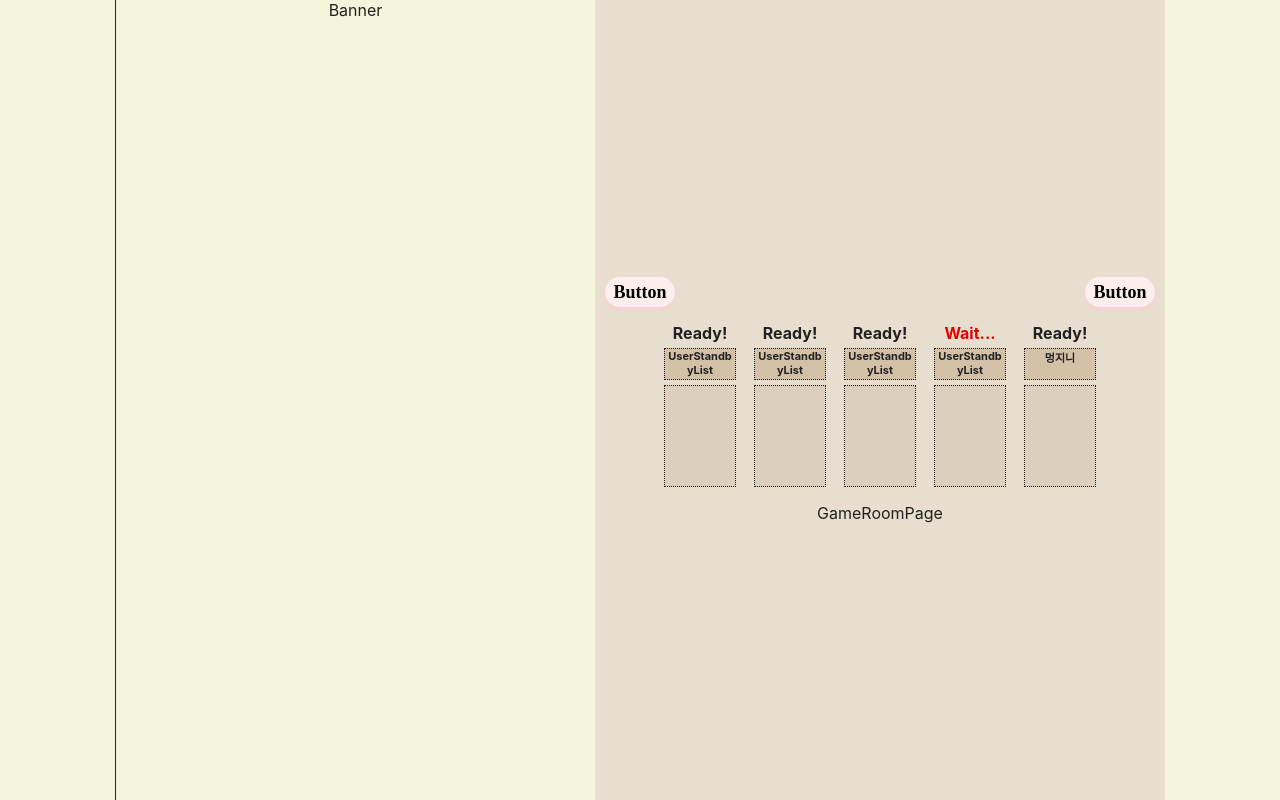
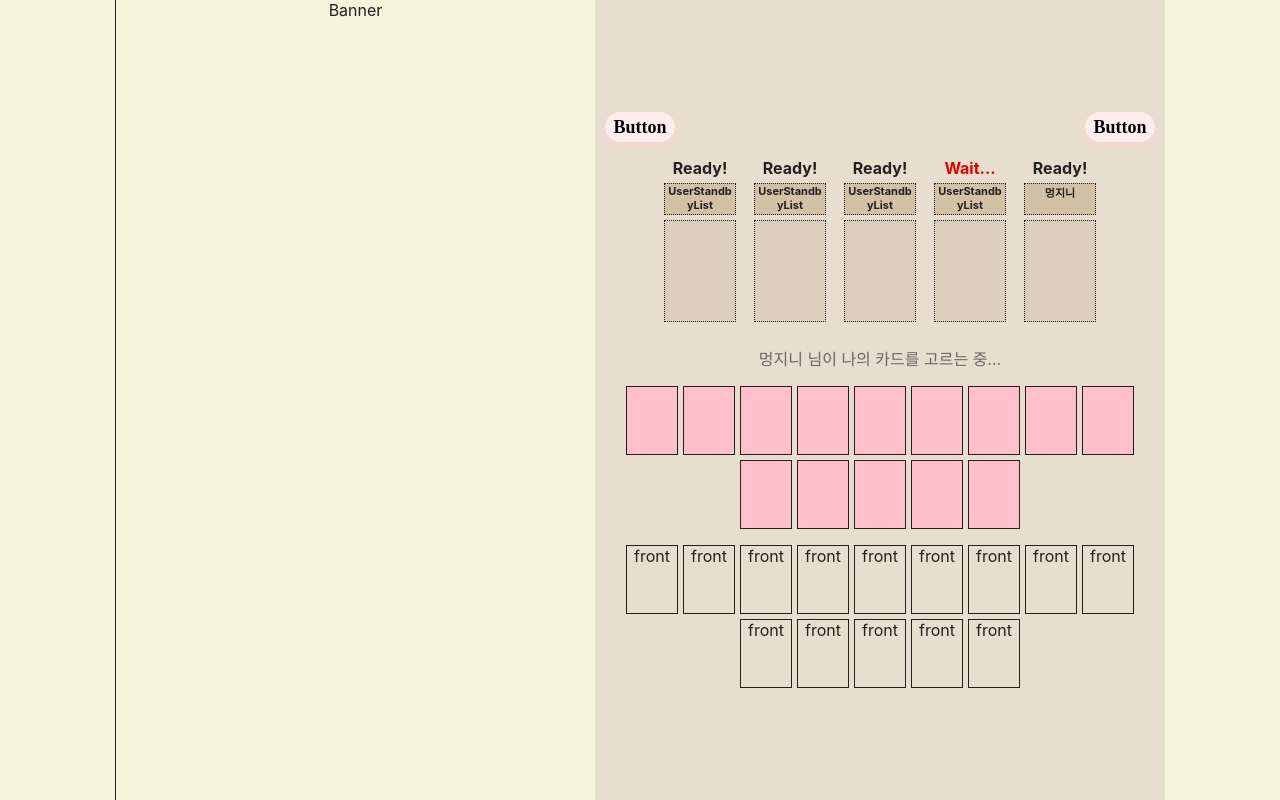
Before and after one commit to whoistheking/front-end, a React (Create React App) app: page /gameroom/start in a window 1280 px wide. Built offline with nearby package versions, Linux system fonts and the light colour scheme; a web font is replaced by a local one.

Commit message:
<Feat: 카드 컴포넌트 및 게임시작 페이지 마크업>

```diff
--- /dev/null
+++ b/src/components/common/ChoiceCardList.tsx
@@ -0,0 +1,35 @@
+import React from 'react'
+import styled from 'styled-components';
+import PokerCard from './PokerCard';
+
+const ChoiceCardList = () => {
+
+    const cardArr : number[] = [1, 2, 3, 4, 5, 6, 7, 8, 9, 10, 11, 12, 13, 14];
+
+  return (
+    <CardListContainer>
+        {cardArr?.map((item : number) => {
+            return (
+                <PokerCard key={item} mycard={false}/>
+            )
+        })}
+    </CardListContainer>
+  )
+};
+
+const CardListContainer = styled.div`
+    width: 550px;
+    margin: 0px auto;
+    display: flex;
+    flex-direction: row;
+    justify-content: center;
+    align-items: center;
+    flex-wrap: wrap;
+    gap: 5px;
+
+    @media screen and (max-width: 550px) {
+        width: 96%;
+    }
+`;
+
+export default ChoiceCardList;
--- /dev/null
+++ b/src/components/common/MyCardList.tsx
@@ -0,0 +1,40 @@
+import React from 'react'
+import styled from 'styled-components';
+import PokerCard from './PokerCard';
+
+const MyCardList = () => {
+
+    const cardArr : number[] = [1, 2, 3, 4, 5, 6, 7, 8, 9, 10, 11, 12, 13, 14];
+
+  return (
+    <MyCardListContainer>
+        {cardArr?.map((item : number) => {
+            return (
+                <PokerCard key={item} mycard={true}/>
+            )
+        })}
+    </MyCardListContainer>
+  )
+};
+
+const MyCardListContainer = styled.div`
+    width: 550px;
+    margin: 0px auto;
+    display: flex;
+    flex-direction: row;
+    justify-content: center;
+    align-items: center;
+    flex-wrap: wrap;
+    position: relative;
+    gap: 5px;
+
+    @media screen and (max-width: 550px) {
+        width: 96%;
+    }
+`;
+
+const CardWrapper = styled.div`
+
+`;
+
+export default MyCardList;
--- /dev/null
+++ b/src/components/common/PokerCard.tsx
@@ -0,0 +1,68 @@
+import React from 'react'
+import styled from 'styled-components';
+
+interface PokerCardProps {
+    mycard: boolean;
+};
+
+const PokerCard : React.FC<PokerCardProps> = ({ mycard }) => {
+  return (
+    <CardContainer width='50px' height='67px'>
+        <CardInnerBox>
+            <FrontCard style={{transform: (mycard) ? "" : "rotateY(180deg)"}}>
+                front
+            </FrontCard>
+            <BackCard style={{transform: (mycard) ? "rotateY(180deg)" : ""}}>
+
+            </BackCard>
+        </CardInnerBox>
+    </CardContainer>
+  )
+};
+
+const CardInnerBox = styled.div`
+    width: 100%;
+    height: 100%;
+    transform-style: preserve-3d;
+    transition: all 0.5s;
+`;
+
+const CardContainer = styled.div<{ width : string, height : string }>`
+    width: ${(props) => props.width};
+    height: ${(props) => props.height};
+    position: relative;
+    overflow: hidden;
+    border: 1px solid #222020;
+    perspective: 1000px;
+    cursor: pointer;
+
+    &:hover {
+        transition: all 0.3s;
+        transform: translateY(-10%) scale(101%);
+    }
+
+    /* &:hover ${CardInnerBox} {
+        transform: rotateY(180deg);
+    } */
+`;
+
+const FrontCard = styled.div`
+    width: 100%;
+    height: 100%;
+    position: absolute;
+    top: 0;
+    left: 0;
+    backface-visibility: hidden;
+`;
+
+const BackCard = styled.div`
+    width: 100%;
+    height: 100%;
+    position: absolute;
+    top: 0;
+    left: 0;
+    backface-visibility: hidden;
+    background-color: pink;
+`;
+
+export default PokerCard;
--- a/src/pages/GameRoomPage.tsx
+++ b/src/pages/GameRoomPage.tsx
@@ -2,13 +2,19 @@ import React from 'react'
 import styled from 'styled-components';
 import UserStandbyList from '../components/common/UserStandbyList';
 import TopLineButton from '../components/common/TopLineButton';
+import ChoiceCardList from '../components/common/ChoiceCardList';
+import MyCardList from '../components/common/MyCardList';
 
 const GameRoomPage = () => {
   return (
     <GameRoomLayout>
       <TopLineButton />
       <UserStandbyList />
-      GameRoomPage
+      <SelectStatusText>
+        멍지니 님이 나의 카드를 고르는 중...
+      </SelectStatusText>
+      <ChoiceCardList />
+      <MyCardList />
     </GameRoomLayout>
   )
 };
@@ -23,4 +29,12 @@ const GameRoomLayout = styled.div`
   gap: 16px;
 `;
 
+const SelectStatusText = styled.div`
+  font-size: 16px;
+  font-weight: 400;
+  line-height: normal;
+  color: #676767;
+  margin-top: 8px;
+`;
+
 export default GameRoomPage;
--- a/src/styles/BorderButton.ts
+++ b/src/styles/BorderButton.ts
@@ -14,6 +14,7 @@ export const BorderButton = styled.button<{ width : string, height : string }>`
     line-height: 100%;
     box-shadow: #F4D5D5 0px 3px 2px 1px;
     border: none;
+    user-select: none;
     cursor: pointer;
 
     &:active {
```
